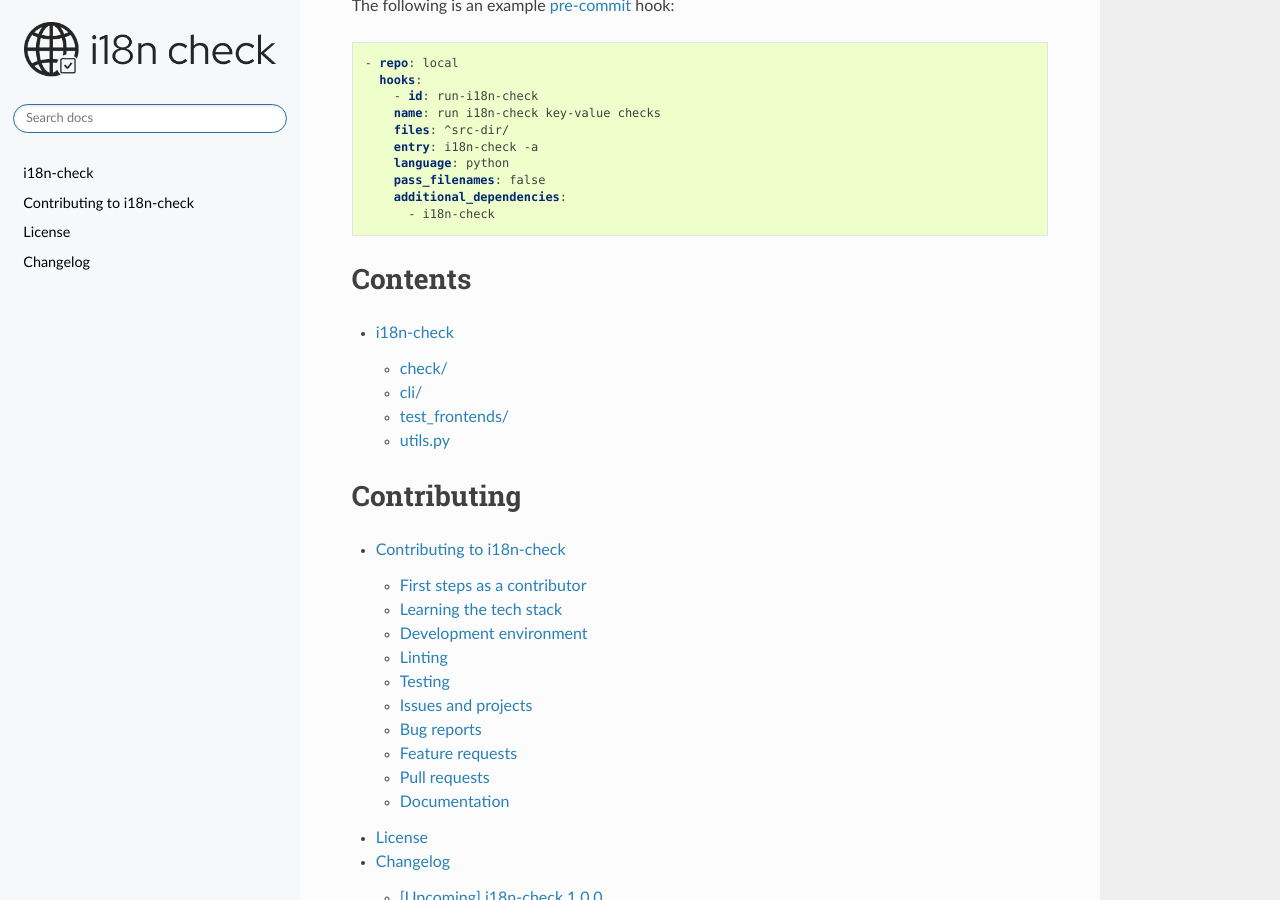
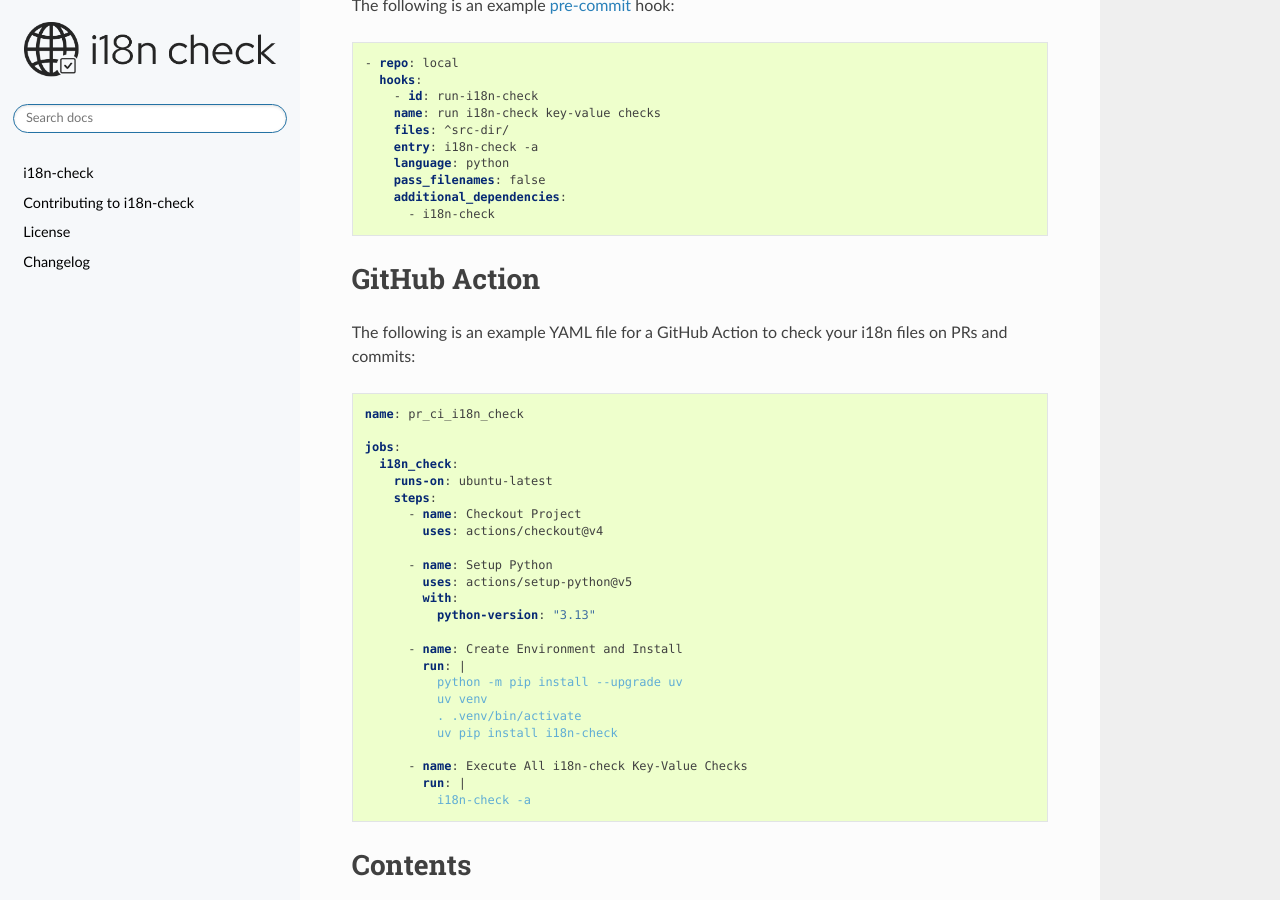
Before and after one commit to activist-org/i18n-check, a Sphinx documentation site: the page built from docs/source/index.rst, in a window 1280 px wide and 900 px high, scrolled down 4967 px. Built offline with Sphinx 7.4.7 and the Read the Docs theme 3.1.0, drawn with Linux system fonts in a browser that asks for light colours; formulas are drawn with MathJax 3.

Commit message:
Add GitHub Action directions to the readme and docs index

```diff
--- a/docs/source/index.rst
+++ b/docs/source/index.rst
@@ -238,6 +238,38 @@ The following is an example `pre-commit <https://github.com/pre-commit/pre-commi
         additional_dependencies:
           - i18n-check
 
+GitHub Action
+=============
+
+The following is an example YAML file for a GitHub Action to check your i18n files on PRs and commits:
+
+.. code-block:: yaml
+
+    name: pr_ci_i18n_check
+
+    jobs:
+      i18n_check:
+        runs-on: ubuntu-latest
+        steps:
+          - name: Checkout Project
+            uses: actions/checkout@v4
+
+          - name: Setup Python
+            uses: actions/setup-python@v5
+            with:
+              python-version: "3.13"
+
+          - name: Create Environment and Install
+            run: |
+              python -m pip install --upgrade uv
+              uv venv
+              . .venv/bin/activate
+              uv pip install i18n-check
+
+          - name: Execute All i18n-check Key-Value Checks
+            run: |
+              i18n-check -a
+
 Contents
 ========
 
```
Also changed, not shown: README.md (+34 -0 lines).
